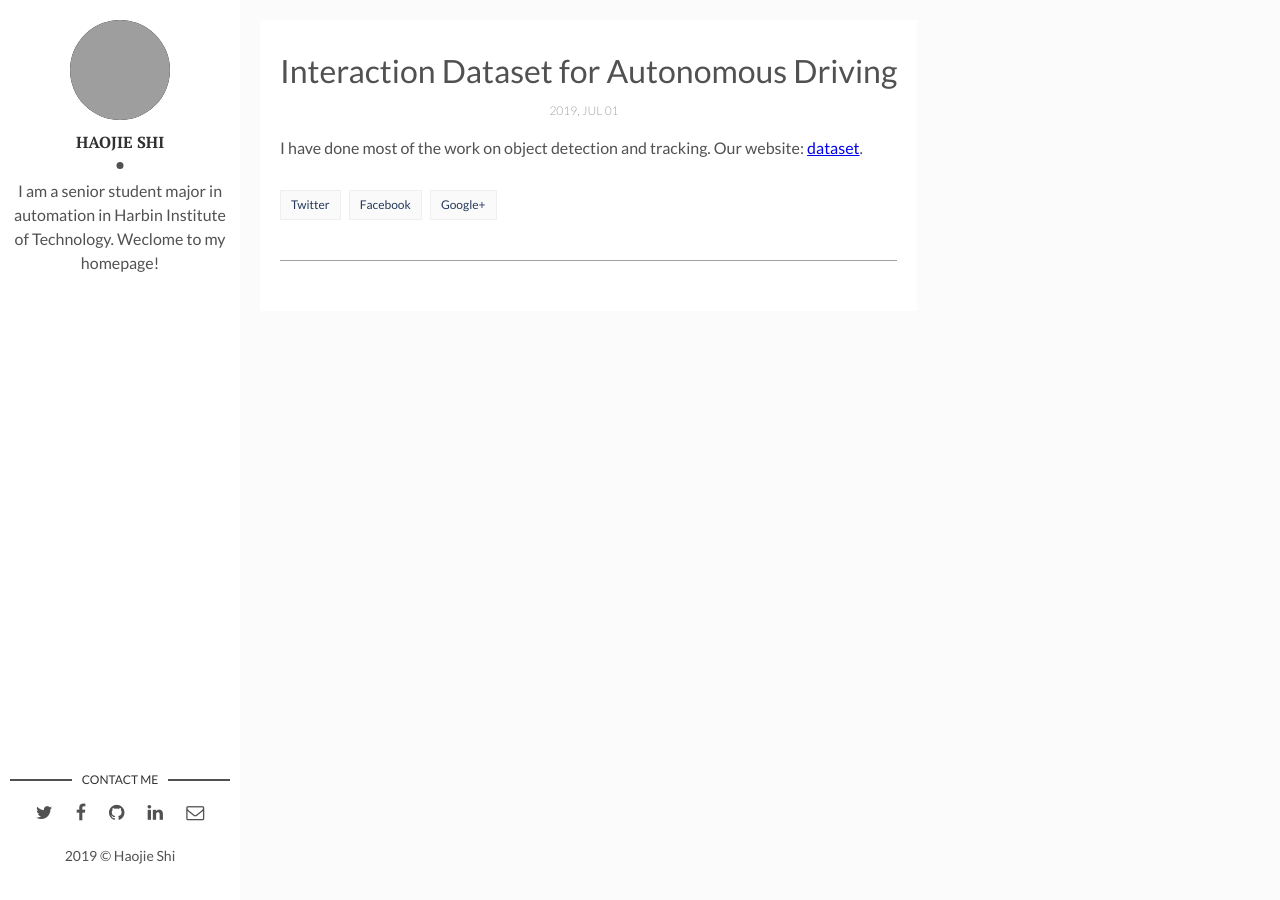
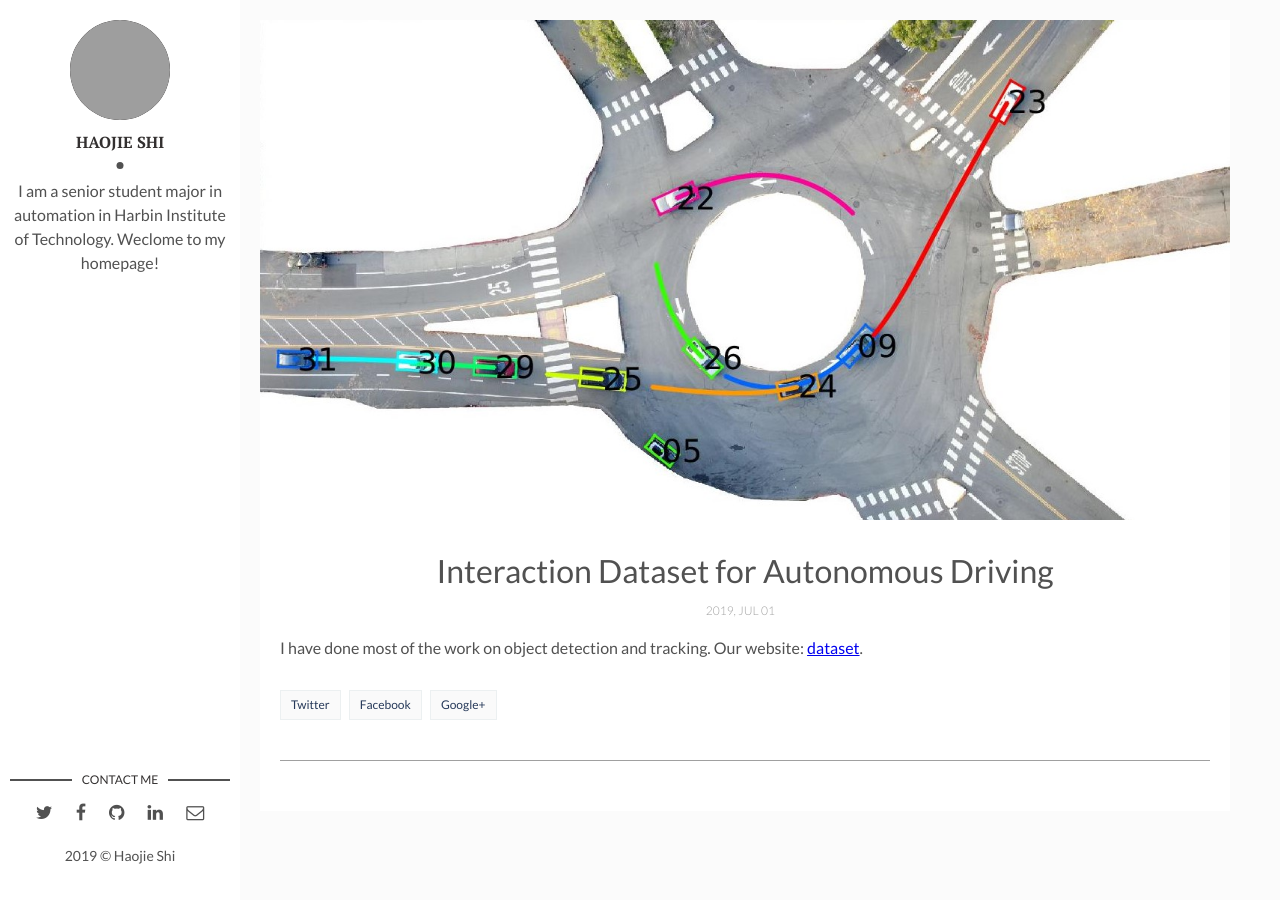
Before and after one commit to ZhuoZhi-HIT/Postgraduate.github.io, a Jekyll site: the page built from _posts/2019-07-01-Interaction Dataset for Autonomous Driving.md, in a window 1280 px wide. Built offline with Jekyll 4.4.1, drawn with Linux system fonts in a browser that asks for light colours; comment, search, counter and statistics services are not loaded; grey boxes are pictures that could not be loaded.

Commit message:
Update Interaction Dataset for Autonomous Driving

```diff
--- a/_posts/2019-07-01-Interaction Dataset for Autonomous Driving.md
+++ b/_posts/2019-07-01-Interaction Dataset for Autonomous Driving.md
@@ -1,6 +1,8 @@
 ---
 title: Interaction Dataset for Autonomous Driving
 layout: post
-picture: track.jpg
+categories: ''
+tags: ''
+img: track.jpg
 ---
 I have done most of the work on object detection and tracking. Our website: [dataset](http://www.interaction-dataset.com/).
```
